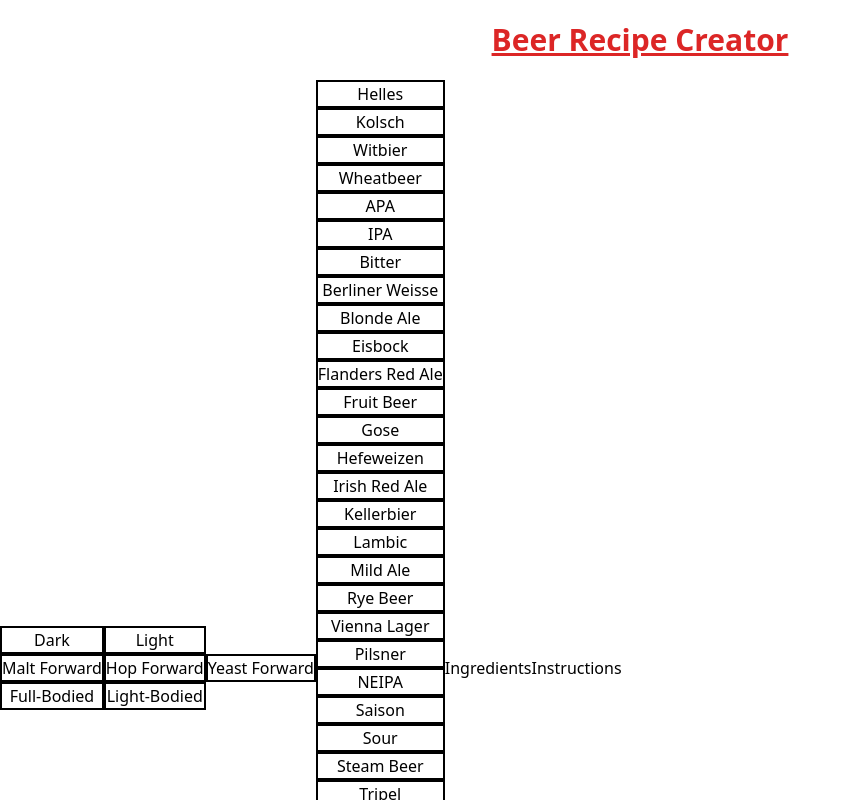
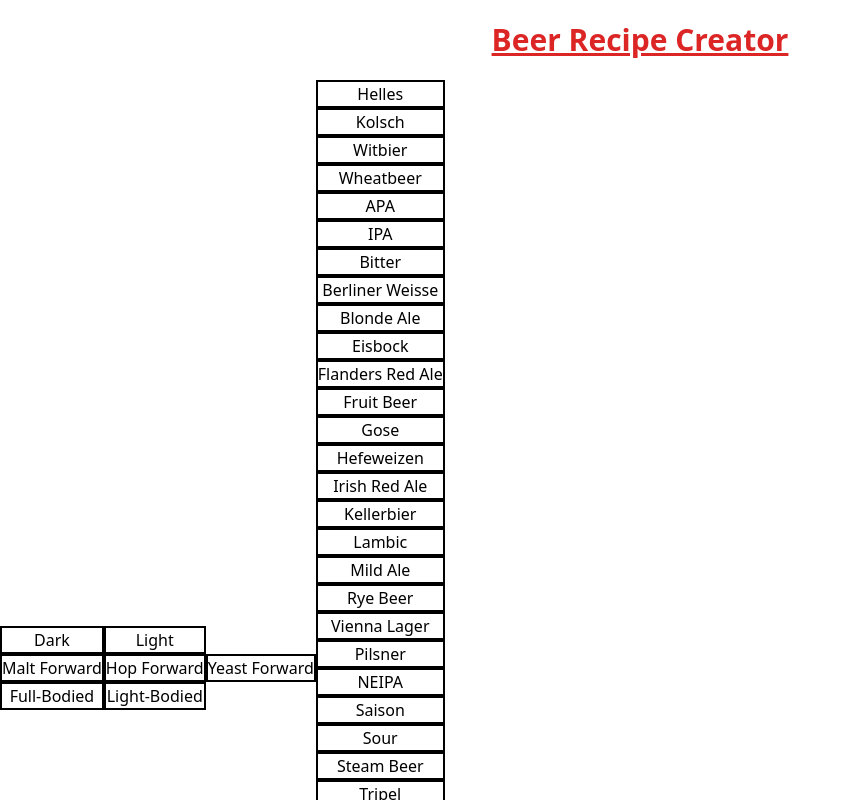
Before and after one commit to joehannis/beer-recipe-builder, a React (Vite) app: page / in a window 1280 px wide. Shown: the top 800 px of the page, without its empty margins (0-852 px from the left). Built offline with nearby package versions, Linux system fonts and the light colour scheme.

Commit message:
feature: Added conditional rendering for SPA

```diff
--- a/src/App.tsx
+++ b/src/App.tsx
@@ -151,13 +151,14 @@ function App() {
 
   return (
     // Main App Container
-    <div className='size-full flex-col '>
+    <div className='size-full flex-col'>
       {/* Header */}
       <h1 className='flex h-20 flex-row items-center justify-center text-3xl font-bold text-red-600 underline'>
         Beer Recipe Creator
       </h1>
       {/* Body */}
-      <div>
+      <div className='flex flex-col'>
+        {recipe.ingredients.length === 0 && (
           <div className='flex flex-row items-center justify-start'>
             {/* Malt character 1 */}
             <div className='flex flex-col'>
@@ -213,8 +214,7 @@ function App() {
               </div>
             </div>
 
-          <div className='flex flex-row items-center'>
-            {/* Possible Styles */}
+            {/* Render beer list */}
             <div className='flex flex-col'>
               {beerListUpdate.map((beer) => (
                 <div
@@ -229,18 +229,17 @@ function App() {
               ))}
             </div>
           </div>
+        )}
+      </div>
+
       {/* Recipe */}
+      {recipe && recipe.ingredients.length > 0 && (
         <div className='flex flex-col'>
           <h3>Ingredients</h3>
-            {recipe &&
-              recipe.ingredients &&
-              recipe.ingredients.map((ingredient, index) => (
-                <div key={index}>
-                  {ingredient.ingredient} {ingredient.amount}
-                </div>
+          {recipe.instructions &&
+            recipe.instructions.map((instruction, index) => (
+              <div key={index}>{instruction}</div>
             ))}
-          </div>
-          <div className='flex flex-col'>
           <h3>Instructions</h3>
           {recipe &&
             recipe.instructions &&
@@ -248,15 +247,22 @@ function App() {
               <div key={index}>{instruction}</div>
             ))}
         </div>
+      )}
 
       {/* Image */}
-          <div className='flex flex-col'>
+      {recipe && recipe.ingredients.length > 0 && (
+        <div className='flex flex-row'>
           <div>
             <img src={image} alt='' />
           </div>
+          <button
+            className={unselected}
+            onClick={() => setRecipe({ ingredients: [], instructions: [] })}
+          >
+            Clear
+          </button>
         </div>
-        </div>
-      </div>
+      )}
     </div>
   );
 }
```
Lines whose indentation alone changed are shown as unchanged.
